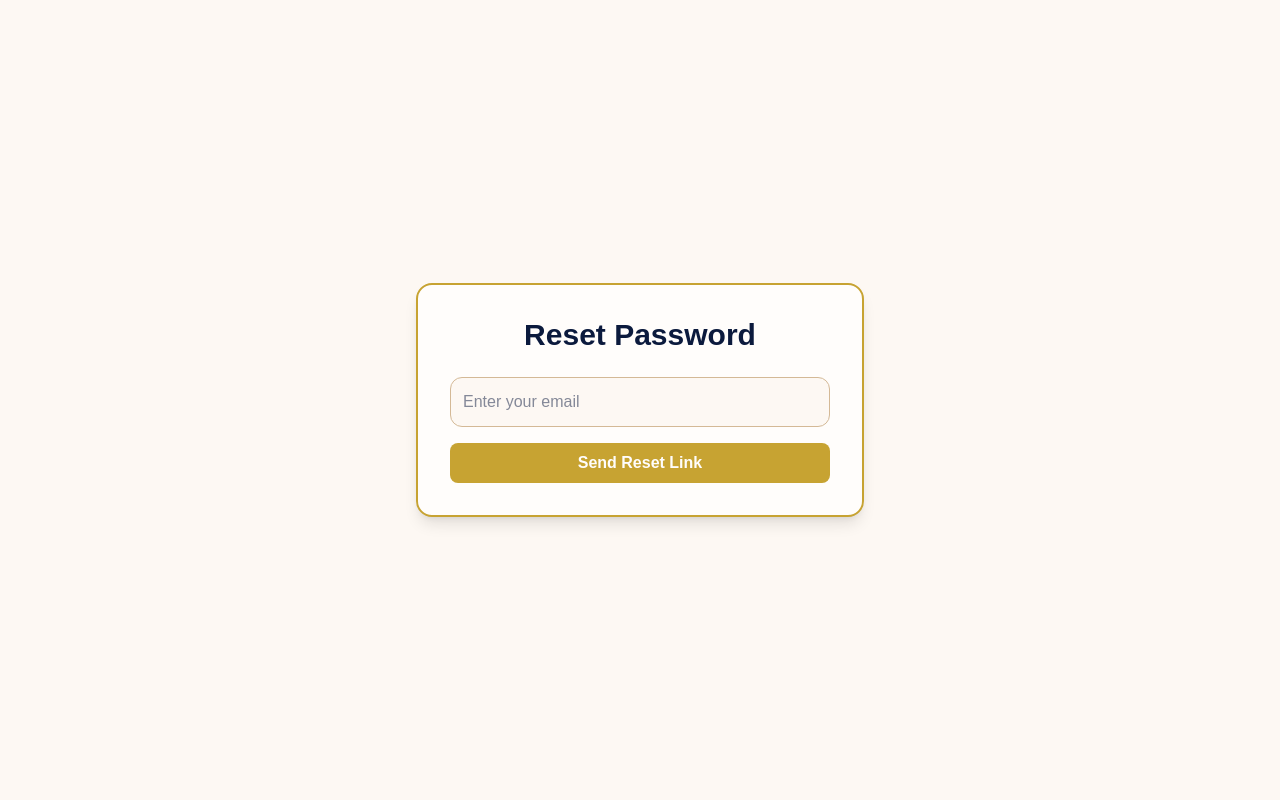
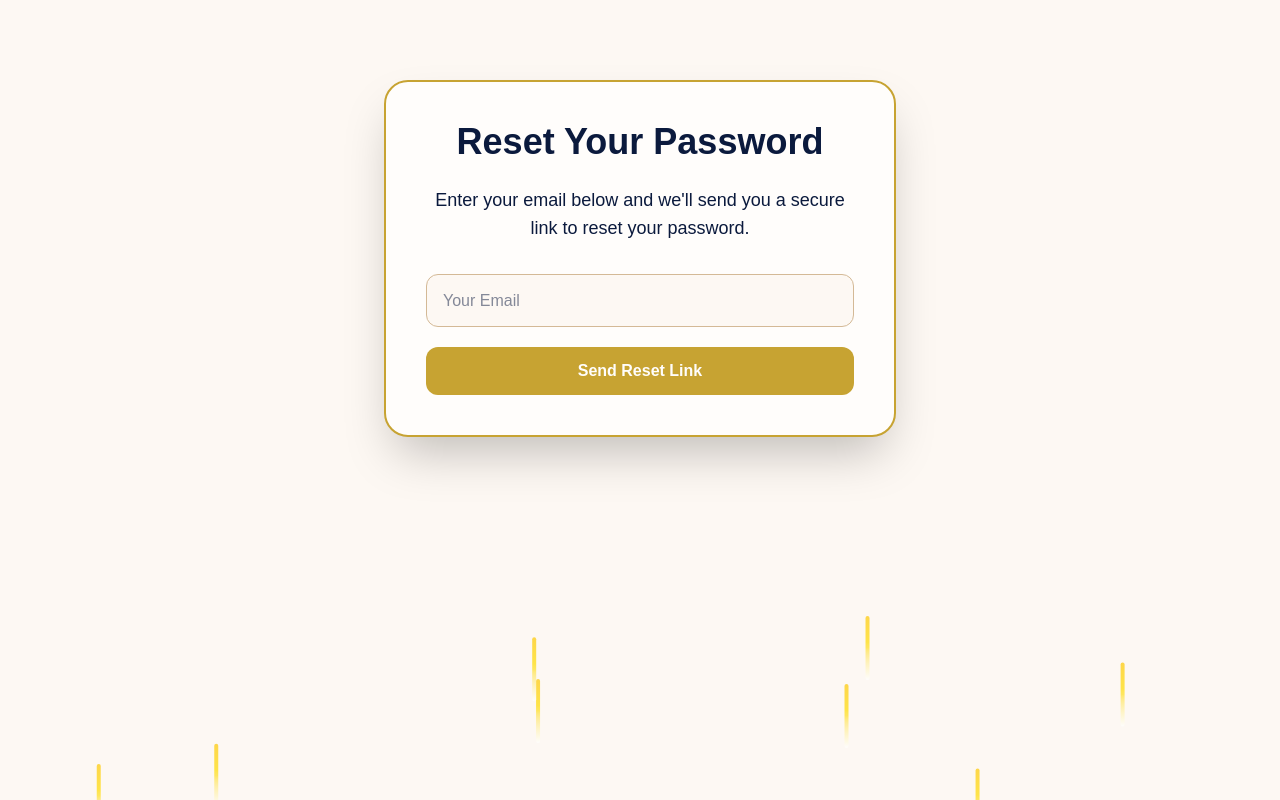
Before and after one commit to BLOUDANJEWELLERY/CATALOGUE, a Next.js app in the folder catalogue/: page /forgot-password in a window 1280 px wide. Built offline with nearby package versions, Linux system fonts and the light colour scheme.

Commit message:
Update forgot-password.tsx

```diff
--- a/catalogue/pages/forgot-password.tsx
+++ b/catalogue/pages/forgot-password.tsx
@@ -3,6 +3,7 @@
 
 import { useState } from "react";
 import { useRouter } from "next/navigation";
+import { motion } from "framer-motion";
 
 export default function ForgotPasswordPage() {
   const [email, setEmail] = useState("");
@@ -22,14 +23,11 @@ export default function ForgotPasswordPage() {
       });
 
       const data = await res.json();
-
-      if (res.ok) {
       setMessage(
-          "A reset link has been sent to your email. It will expire in 1 hour."
+        res.ok
+          ? "A reset link has been sent to your email. It will expire in 1 hour."
+          : data.error || "Failed to send reset link"
       );
-      } else {
-        setMessage(data.error || "Failed to send reset link");
-      }
     } catch (err) {
       console.error(err);
       setMessage("Error sending reset email");
@@ -39,53 +37,87 @@ export default function ForgotPasswordPage() {
   };
 
   return (
-    <div className="min-h-screen flex flex-col justify-center items-center bg-[#fdf8f3] p-4">
-      <div className="w-full max-w-md bg-[#fffdfb] p-8 rounded-2xl shadow-lg border-2 border-[#c7a332] text-center">
-        <h1 className="text-3xl font-bold mb-6 text-[#0b1a3d]">Reset Password</h1>
+    <div className="min-h-screen bg-[#fdf8f3] relative overflow-hidden">
+      {/* Decorative sparkles */}
+      {[...Array(15)].map((_, i) => (
+        <motion.div
+          key={i}
+          initial={{ y: Math.random() * 600 + 600, x: Math.random() * 1200 }}
+          animate={{ y: -50, x: "+=20" }}
+          transition={{
+            duration: 12 + Math.random() * 5,
+            repeat: Infinity,
+            ease: "linear",
+            delay: i * 0.5,
+          }}
+          className="absolute w-1 h-16 bg-gradient-to-b from-yellow-400 via-yellow-300 to-white opacity-70 rounded-full pointer-events-none"
+        />
+      ))}
+
+      <div className="relative flex flex-col justify-center items-center py-20 px-4">
+        <motion.div
+          initial={{ opacity: 0, y: -50 }}
+          animate={{ opacity: 1, y: 0 }}
+          transition={{ duration: 1 }}
+          className="w-full max-w-lg bg-[#fffdfb] p-10 rounded-3xl shadow-2xl border-2 border-[#c7a332] text-center"
+        >
+          <h1 className="text-4xl font-bold text-[#0b1a3d] mb-6">
+            Reset Your Password
+          </h1>
+          <p className="text-[#0b1a3d] text-lg mb-8">
+            Enter your email below and we'll send you a secure link to reset your password.
+          </p>
 
           {!message ? (
-          <div className="flex flex-col gap-4">
+            <div className="flex flex-col gap-5">
               <input
                 type="email"
-              placeholder="Enter your email"
+                placeholder="Your Email"
                 value={email}
                 onChange={(e) => setEmail(e.target.value.toLowerCase())}
                 className="input"
               />
-            <button
+              <motion.button
                 onClick={handleReset}
                 disabled={loading}
-              className="w-full px-4 py-2 bg-[#c7a332] text-[#fffdfb] font-semibold rounded-lg hover:bg-[#b8972a] disabled:opacity-50 disabled:cursor-not-allowed"
+                whileHover={{ scale: 1.05, boxShadow: "0 0 20px rgba(199,163,50,0.6)" }}
+                whileTap={{ scale: 0.95 }}
+                className="w-full px-6 py-3 bg-[#c7a332] text-[#fffdfb] font-semibold rounded-xl transition-colors disabled:opacity-50 disabled:cursor-not-allowed"
               >
                 {loading ? "Sending..." : "Send Reset Link"}
-            </button>
+              </motion.button>
             </div>
           ) : (
-          <div className="mt-4">
-            <p className="text-[#0b1a3d]">{message}</p>
-            <button
+            <div className="flex flex-col items-center mt-6">
+              <p className="text-[#0b1a3d] text-lg mb-4">{message}</p>
+              <motion.button
                 onClick={() => router.push("/login")}
-              className="mt-4 px-4 py-2 bg-[#0b1a3d] text-[#c7a332] rounded-lg hover:bg-[#0a162d]"
+                whileHover={{ scale: 1.05, boxShadow: "0 0 20px rgba(11,26,61,0.5)" }}
+                whileTap={{ scale: 0.95 }}
+                className="px-6 py-3 bg-[#0b1a3d] text-[#c7a332] rounded-xl hover:bg-[#0a162d] transition-colors"
               >
                 Return to Login
-            </button>
+              </motion.button>
             </div>
           )}
+        </motion.div>
       </div>
 
       <style jsx>{`
         .input {
-          padding: 0.75rem;
-          border-radius: 0.75rem;
+          padding: 0.85rem 1rem;
+          border-radius: 12px;
           border: 1px solid #d4b996;
           width: 100%;
+          font-size: 16px;
           background-color: #fdf8f3;
           color: #0b1a3d;
+          transition: all 0.3s;
         }
         .input:focus {
           border-color: #c7a332;
           outline: none;
-          box-shadow: 0 0 0 2px rgba(199, 163, 50, 0.2);
+          box-shadow: 0 0 0 3px rgba(199, 163, 50, 0.2);
         }
       `}</style>
     </div>
```
Lines whose indentation alone changed are shown as unchanged.
